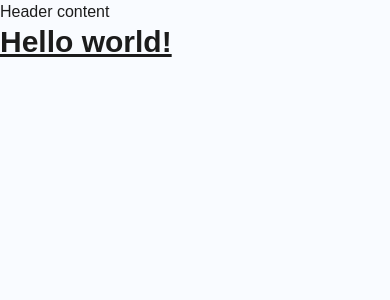
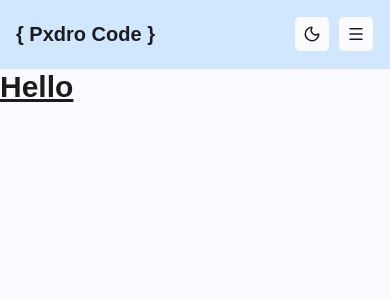
Before and after one commit to Peddrinnz/pxdro-code, a Next.js app: page / in a window 390 px wide. Shown: the top 300 px of the page. Built offline with nearby package versions, Linux system fonts and the light colour scheme.

Commit message:
style: header and install dependencies

```diff
--- a/package.json
+++ b/package.json
@@ -11,8 +11,11 @@
   "dependencies": {
     "lucide-react": "^0.553.0",
     "next": "16.0.1",
+    "next-intl": "^4.5.3",
+    "next-themes": "^0.4.6",
     "postcss": "^8.5.6",
     "react": "19.2.0",
+    "react-country-flag": "^3.1.0",
     "react-dom": "19.2.0",
     "react-tsparticles": "^2.12.2"
   },
--- a/src/app/globals.css
+++ b/src/app/globals.css
@@ -10,7 +10,7 @@
   --button: #3FA9F5;
   --border: #D2E6F9;
   --secundary-border: #4A4A4A;
-  --secondary-background: #D0E7FF;
+  --secundary-background: #D0E7FF;
 }
 
 .dark {
@@ -23,7 +23,7 @@
   --button: #3FA9F5;
   --border: #2A3442;
   --secundary-border: #A8B3C9;
-  --secondary-background: #222A36;
+  --secundary-background: #222A36;
 }
 
 body {
--- a/src/app/layout.tsx
+++ b/src/app/layout.tsx
@@ -1,4 +1,5 @@
 import type { Metadata } from "next";
+import { ThemeProvider } from "@/components/custom/theme-provider";
 import "./globals.css";
 
 export const metadata: Metadata = {
@@ -15,9 +16,11 @@ export default function RootLayout({
   children: React.ReactNode;
 }>) {
   return (
-    <html lang="pt-BR">
+    <html lang="pt-BR" suppressHydrationWarning>
       <body>
-        {children}
+        <ThemeProvider attribute="class" defaultTheme="light" enableSystem>
+          {children}
+        </ThemeProvider>
       </body>
     </html>
   );
--- a/src/app/page.tsx
+++ b/src/app/page.tsx
@@ -7,7 +7,7 @@ export default function Home() {
         <Header />
         <div>
           <h1 className="text-3xl font-bold underline">
-            Hello world!
+            Hello
           </h1>
         </div>
       </main>
--- a/src/components/custom/header.tsx
+++ b/src/components/custom/header.tsx
@@ -1,11 +1,128 @@
-import React from 'react';
+'use client';
+
+import { useTheme } from 'next-themes';
+import { useEffect, useState } from 'react';
+import { Sun, Moon, Languages, Menu, X } from 'lucide-react';
+import ReactCountryFlag from "react-country-flag";
 
 const Header = () => {
+    const { theme, setTheme } = useTheme();
+    const [mounted, setMounted] = useState(false);
+    const [language, setLanguage] = useState<'pt' | 'en'>('pt');
+    const [isMenuOpen, setIsMenuOpen] = useState(false);
+
+    useEffect(() => setMounted(true), []);
+    if (!mounted) return null;
+
+    const toggleLanguage = () => {
+        setLanguage((prev) => (prev === 'pt' ? 'en' : 'pt'));
+    };
+
+    const toggleMenu = () => {
+        setIsMenuOpen(!isMenuOpen);
+    };
+
+    const navItems = [
+        { href: "#inicio", label: "Início" },
+        { href: "#sobre", label: "Sobre" },
+        { href: "#habilidades", label: "Habilidades" },
+        { href: "#experiencia", label: "Experiência" },
+        { href: "#formacao", label: "Formação" },
+        { href: "#contato", label: "Contato" }
+    ];
+
     return (
-        <div>
-            Header content
-        </div>
+        <>
+            <header className="bg-(--secundary-background) px-4 sm:px-6 lg:px-8 py-4 flex items-center justify-between border-b border-(--border) relative">
+                <h1 className="text-xl sm:text-2xl font-semibold">{'{ Pxdro Code }'}</h1>
+
+                <nav className="hidden md:flex space-x-6 text-[18px]">
+                    {navItems.map((item) => (
+                        <a
+                            key={item.href}
+                            href={item.href}
+                            className="hover:underline underline-offset-4 transition-all duration-200"
+                        >
+                            {item.label}
+                        </a>
+                    ))}
+                </nav>
+
+                <div className="hidden md:flex items-center space-x-4">
+                    <button
+                        onClick={() => setTheme(theme === 'dark' ? 'light' : 'dark')}
+                        className="p-2 hover:bg-(--hover-color) transition bg-(--background) border border-(--border) rounded-md cursor-pointer"
+                        aria-label="Alternar tema"
+                    >
+                        {theme === 'dark' ? <Sun size={18} /> : <Moon size={18} />}
+                    </button>
+
+                    <button
+                        onClick={toggleLanguage}
+                        className="flex items-center gap-2 p-2 hover:bg-(--hover-color) transition bg-(--background) border border-(--border) rounded-md cursor-pointer"
+                        aria-label="Trocar idioma"
+                    >
+                        <ReactCountryFlag
+                            countryCode={language === 'pt' ? 'BR' : 'US'}
+                            svg
+                            style={{ width: '18px', height: '18px' }}
+                        />
+                        <span className="uppercase text-sm font-medium">{language}</span>
+                        <Languages size={18} />
+                    </button>
+                </div>
+
+                <div className="flex md:hidden items-center space-x-2">
+                    <button
+                        onClick={() => setTheme(theme === 'dark' ? 'light' : 'dark')}
+                        className="p-2 hover:bg-(--hover-color) transition bg-(--background) border border-(--border) rounded-md cursor-pointer"
+                        aria-label="Alternar tema"
+                    >
+                        {theme === 'dark' ? <Sun size={18} /> : <Moon size={18} />}
+                    </button>
+
+                    <button
+                        onClick={toggleMenu}
+                        className="p-2 hover:bg-(--hover-color) transition bg-(--background) border border-(--border) rounded-md cursor-pointer"
+                        aria-label="Abrir menu"
+                    >
+                        {isMenuOpen ? <X size={18} /> : <Menu size={18} />}
+                    </button>
+                </div>
+            </header>
+
+            {isMenuOpen && (
+                <div className="md:hidden bg-(--secundary-background) border-b border-(--border) px-4 py-4">
+                    <nav className="flex flex-col space-y-4">
+                        {navItems.map((item) => (
+                            <a
+                                key={item.href}
+                                href={item.href}
+                                onClick={() => setIsMenuOpen(false)}
+                                className="hover:underline underline-offset-4 transition-all duration-200 py-2 text-lg"
+                            >
+                                {item.label}
+                            </a>
+                        ))}
+
+                        <button
+                            onClick={toggleLanguage}
+                            className="flex items-center gap-2 p-2 hover:bg-(--hover-color) transition bg-(--background) border border-(--border) rounded-md cursor-pointer w-fit mt-2"
+                            aria-label="Trocar idioma"
+                        >
+                            <ReactCountryFlag
+                                countryCode={language === 'pt' ? 'BR' : 'US'}
+                                svg
+                                style={{ width: '18px', height: '18px' }}
+                            />
+                            <span className="uppercase text-sm font-medium">{language}</span>
+                            <Languages size={18} />
+                        </button>
+                    </nav>
+                </div>
+            )}
+        </>
     );
-}
+};
 
 export default Header;
--- /dev/null
+++ b/src/components/custom/theme-provider.tsx
@@ -0,0 +1,8 @@
+'use client';
+
+import { ThemeProvider as NextThemesProvider } from "next-themes";
+import type { ThemeProviderProps } from "next-themes";
+
+export function ThemeProvider({ children, ...props }: ThemeProviderProps) {
+  return <NextThemesProvider {...props}>{children}</NextThemesProvider>;
+}
--- /dev/null
+++ b/src/massages/en.json
@@ -0,0 +1,14 @@
+{
+  "Navigation": {
+    "home": "Home",
+    "about": "About",
+    "skills": "Skills",
+    "experience": "Experience",
+    "education": "Education",
+    "contact": "Contact"
+  },
+  "Header": {
+    "toggleTheme": "Toggle theme",
+    "toggleLanguage": "Change language"
+  }
+}
--- /dev/null
+++ b/src/massages/pt.json
@@ -0,0 +1,14 @@
+{
+  "Navigation": {
+    "home": "Início",
+    "about": "Sobre",
+    "skills": "Habilidades",
+    "experience": "Experiência",
+    "education": "Formação",
+    "contact": "Contato"
+  },
+  "Header": {
+    "toggleTheme": "Alternar tema",
+    "toggleLanguage": "Trocar idioma"
+  }
+}
```
Also changed, not shown: 1 other file (tests, documents, lock files or other folders).
